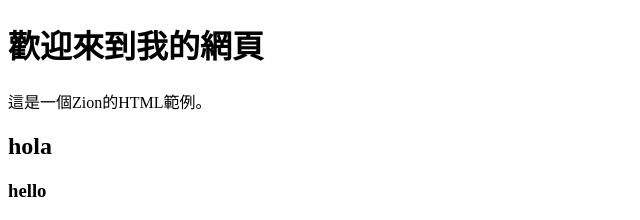
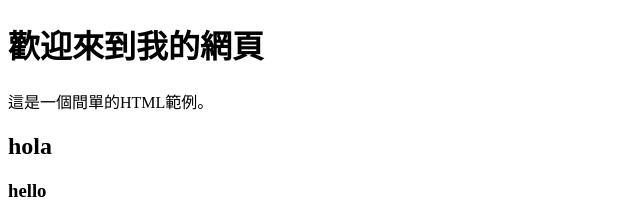
Before and after one commit to Zion0730/zion, a plain HTML site: page index.html in a window 1280 px wide. Shown: the top 220 px of the page, 0-640 px from the left. Drawn offline with Linux system fonts and the light colour scheme.

Commit message:
Update index.html

```diff
--- a/index.html
+++ b/index.html
@@ -5,7 +5,7 @@
 </head>
 <body>
 	<h1>歡迎來到我的網頁</h1>
-	<p>這是一個Zion的HTML範例。</p>
+	<p>這是一個間單的HTML範例。</p>
 	<h2>hola</h2>
     <h3>hello</h3>
     <h4>你好</h4>
```
